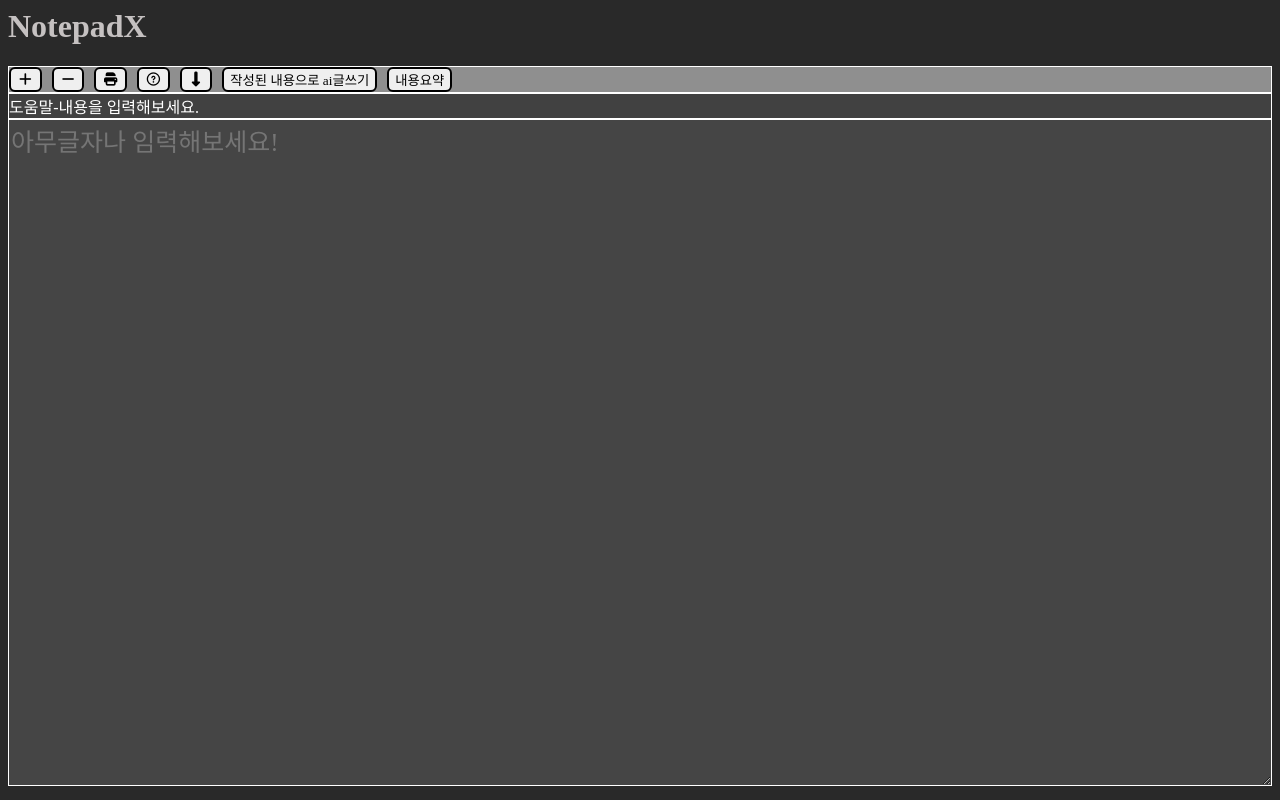
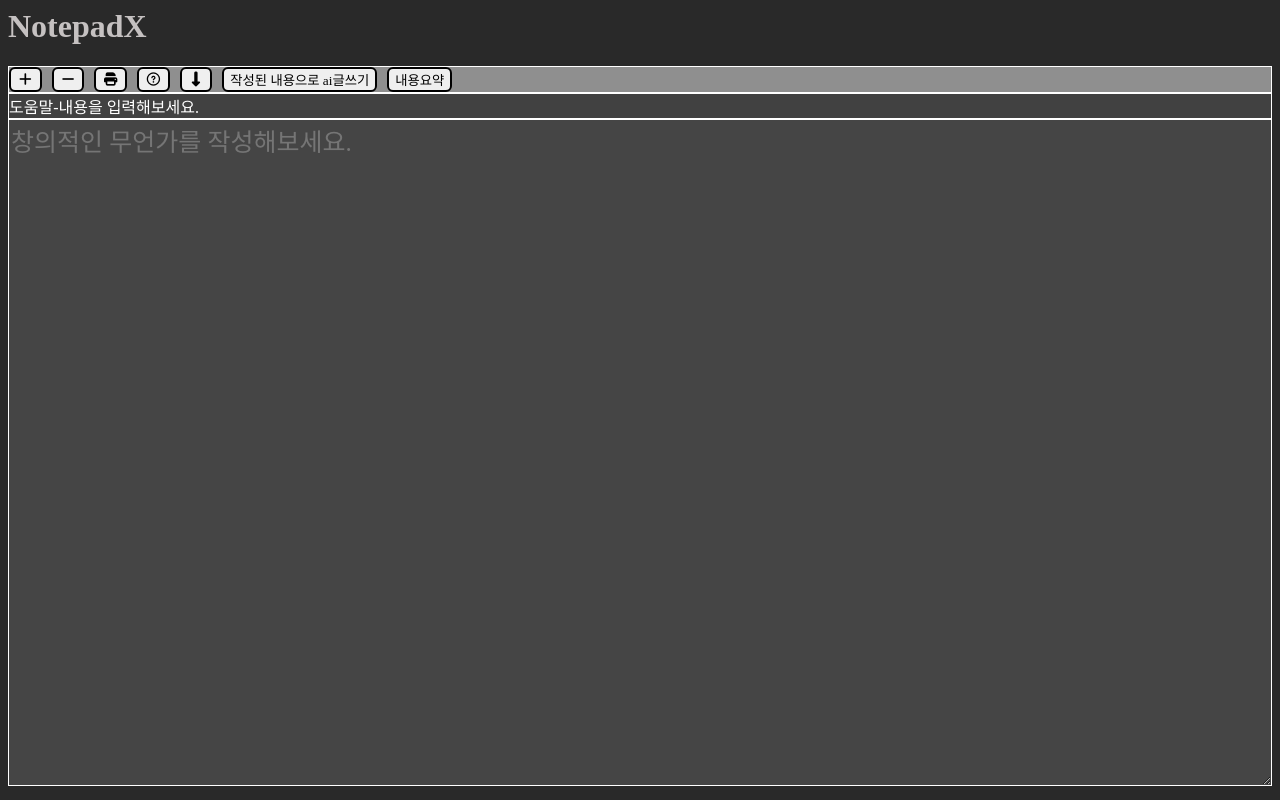
Before and after one commit to dokdoxofficial/notepadx, a React (Create React App) app: page / in a window 1280 px wide. Shown: the top 800 px of the page. Built offline with nearby package versions, Linux system fonts and the light colour scheme; no server answers; a web font is replaced by a local one.

Commit message:
new default text

```diff
--- a/src/App.js
+++ b/src/App.js
@@ -80,7 +80,7 @@ function summarize(){
     </div>
     <div id='state'>{filestate}</div>
     <main>
-        <textarea id = "textarea" value={data} onChange={(e) => setData(e.target.value)} style={{fontSize:textsize+"px"}} placeholder='아무글자나 임력해보세요!'></textarea>
+        <textarea id = "textarea" value={data} onChange={(e) => setData(e.target.value)} style={{fontSize:textsize+"px"}} placeholder='창의적인 무언가를 작성해보세요.'></textarea>
     </main>
     <br></br>
     <footer id = "footer">
```
